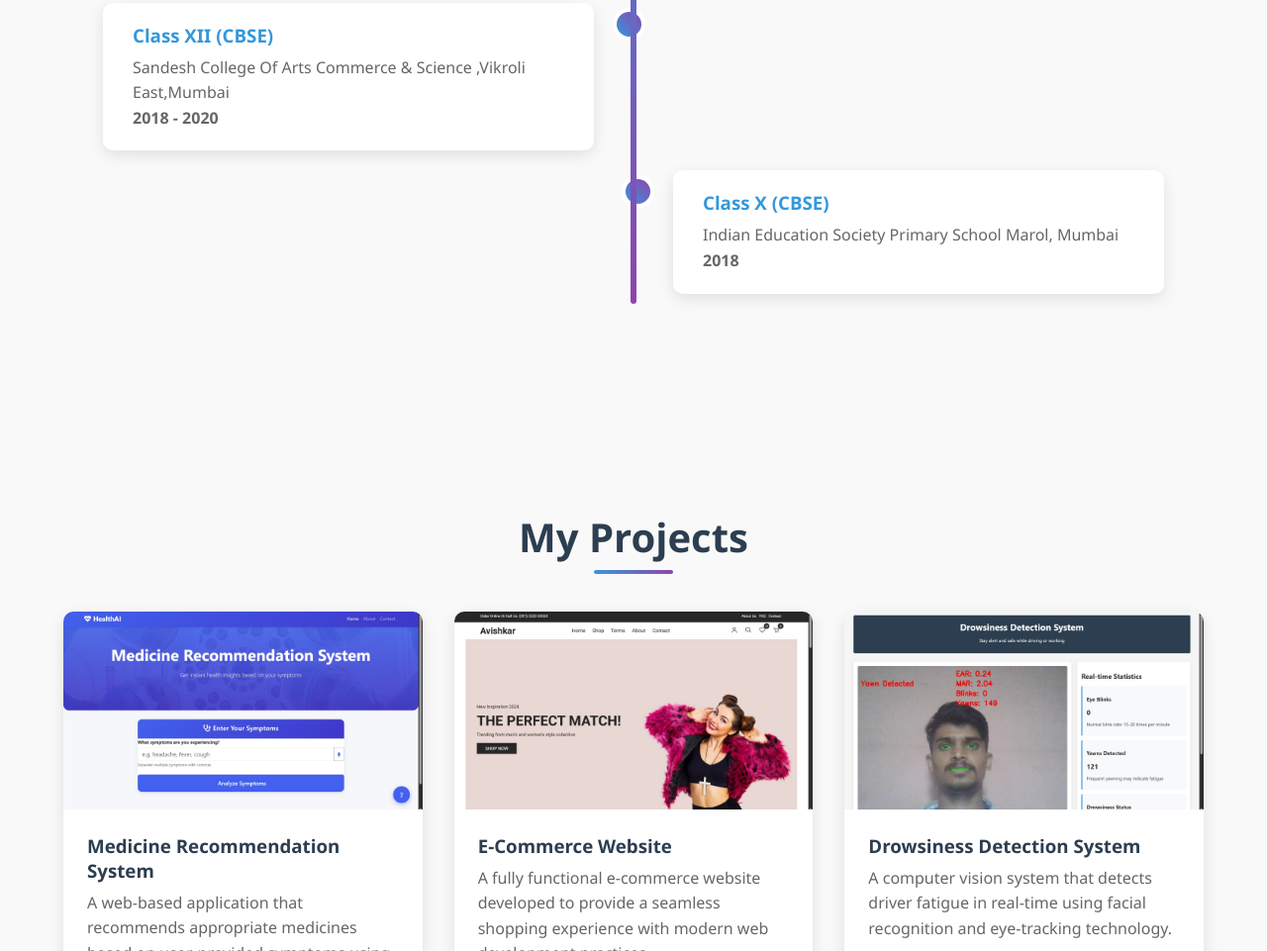
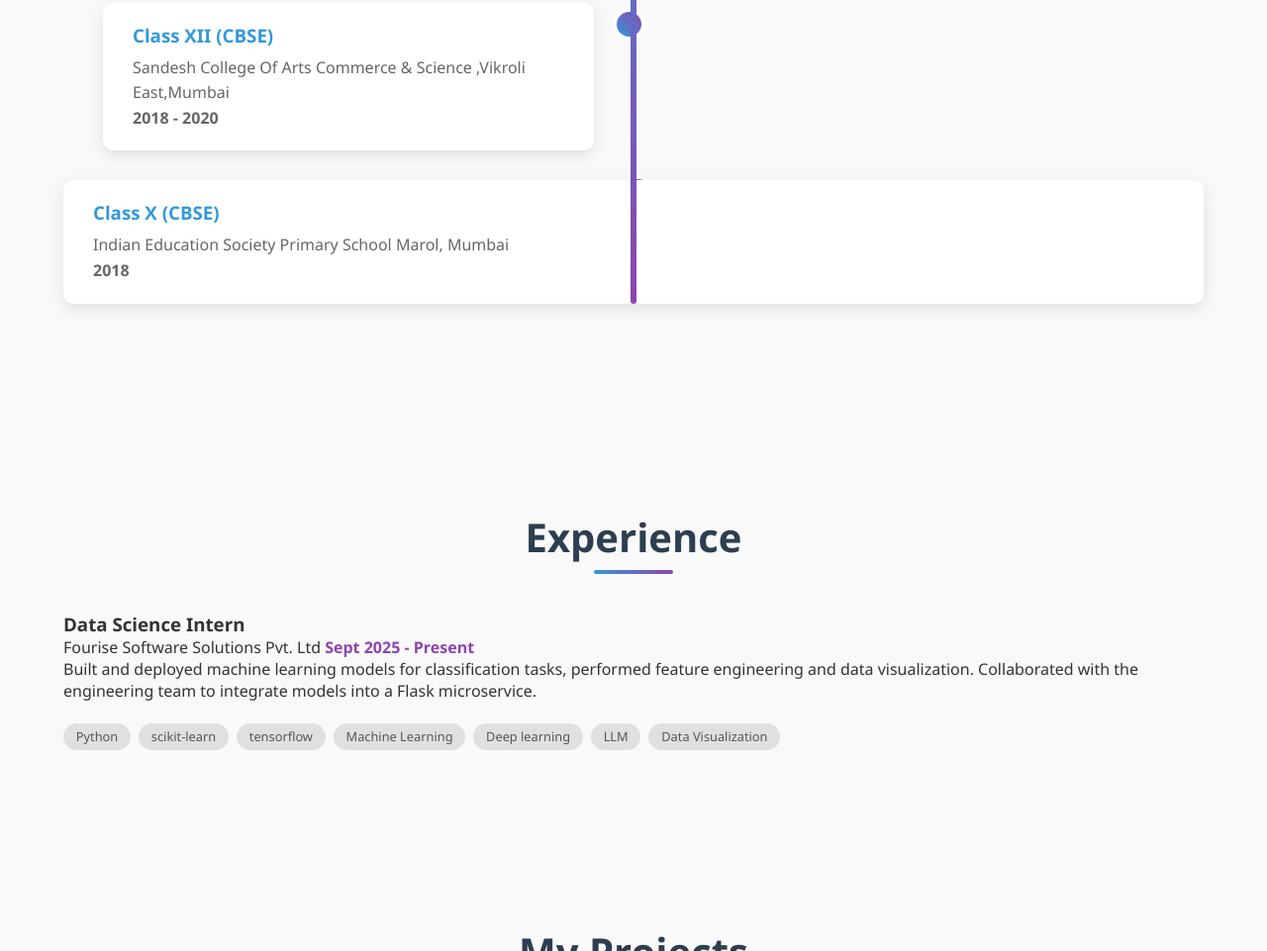
Before and after one commit to Avirenuse/Portfolio, a plain HTML site: page index.html in a window 1280 px wide. Shown: the part 1839-2800 px from the top of the page at 99% size. Drawn offline with Linux system fonts and the light colour scheme.

Commit message:
Update index.html
Signed-off-by: Avishkar Renuse <77840263+Avirenuse@users.noreply.github.com>

```diff
--- a/index.html
+++ b/index.html
@@ -15,6 +15,7 @@
             <div class="nav-links">
                 <a href="#home">Home</a>
                 <a href="#about">About</a>
+                <a href="#experience">Experience</a>
                 <a href="#projects">Projects</a>
                 <a href="#certifications">Certifications</a>
                 <a href="#achievements">Achievements</a>
@@ -124,11 +125,38 @@
                     <p class="timeline-date">2018 - 2020</p>
                 </div>
             </div>
-            <div class="timeline-item right">
+            <div class="timeline-item right"></div>
                 <div class="timeline-content">
                     <h3>Class X (CBSE)</h3>
                     <p>Indian Education Society Primary School Marol, Mumbai</p>
                     <p class="timeline-date">2018</p>
+                </div>
+            </div>
+        </div>
+    </section>
+
+    <!-- Experience Section -->
+    <section class="section" id="experience">
+        <div class="section-title">
+            <h2>Experience</h2>
+        </div>
+
+        <div class="experience-container">
+            <div class="experience-card">
+                <div class="experience-header">
+                    <h3>Data Science Intern</h3>
+                    <span class="experience-company">Fourise Software Solutions Pvt. Ltd</span>
+                    <span class="timeline-date">Sept 2025 - Present</span>
+                </div>
+                <p>Built and deployed machine learning models for classification tasks, performed feature engineering and data visualization. Collaborated with the engineering team to integrate models into a Flask microservice.</p> <br>
+                <div class="project-tags">
+                    <span class="project-tag">Python</span>
+                    <span class="project-tag">scikit-learn</span>
+                    <span class="project-tag">tensorflow</span>
+                    <span class="project-tag">Machine Learning</span>
+                    <span class="project-tag">Deep learning</span>
+                    <span class="project-tag">LLM</span>
+                    <span class="project-tag">Data Visualization</span>
                 </div>
             </div>
         </div>
@@ -382,10 +410,9 @@
         // Start typing animation
         setTimeout(type, 1000);
 
-//         // Scroll Animation
         // Enhanced Scroll Animations
         const animateOnScroll = () => {
-    const elements = document.querySelectorAll('.section-title, .project-card, .certification-card, .achievement-item, .timeline-item, .contact-container > div');
+            const elements = document.querySelectorAll('.section-title, .project-card, .certification-card, .achievement-item, .timeline-item, .contact-container > div, .experience-card');
 
             elements.forEach(element => {
                 const elementPosition = element.getBoundingClientRect().top;
@@ -411,6 +438,9 @@ const animateOnScroll = () => {
                     else if (element.classList.contains('contact-info') || element.classList.contains('contact-form')) {
                         element.classList.add('fade-in-right');
                     }
+                    else if (element.classList.contains('experience-card')) {
+                        element.classList.add('slide-in');
+                    }
                 }
             });
         };
```
Lines whose indentation alone changed are shown as unchanged.
